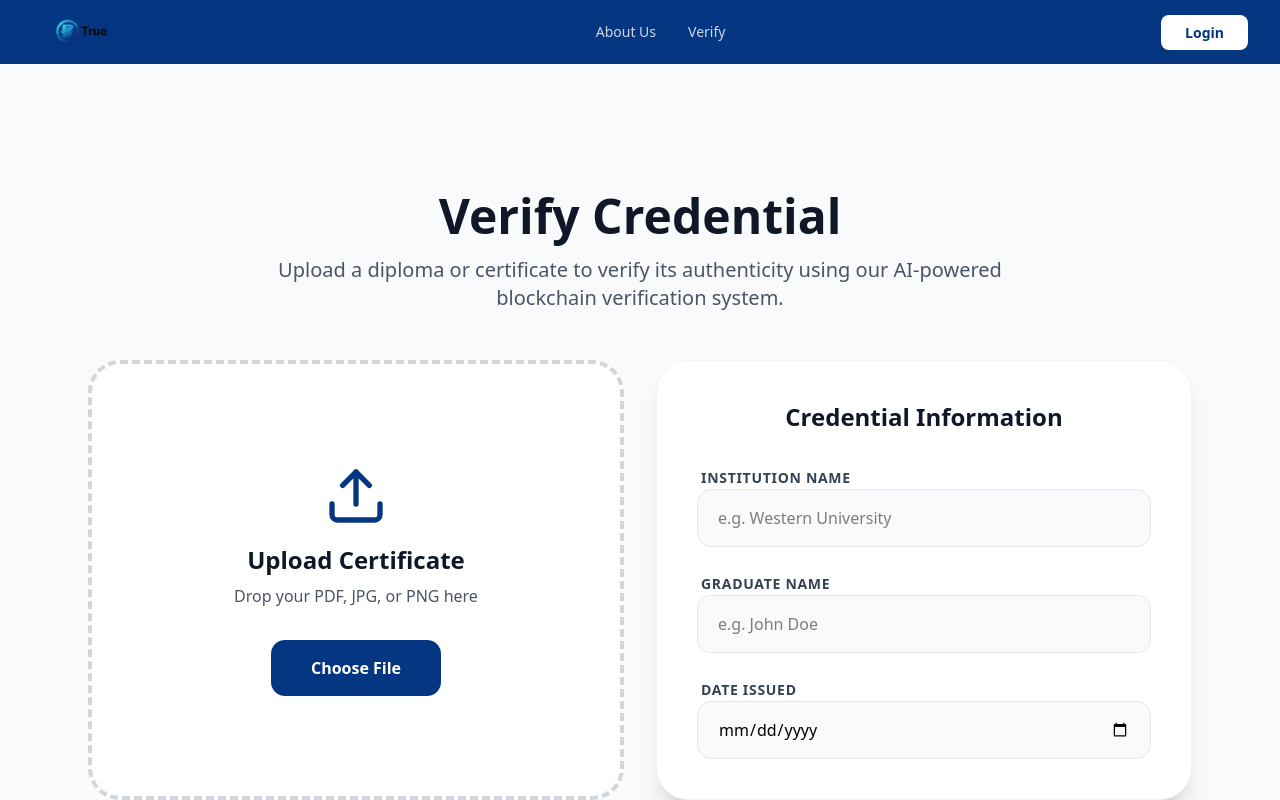
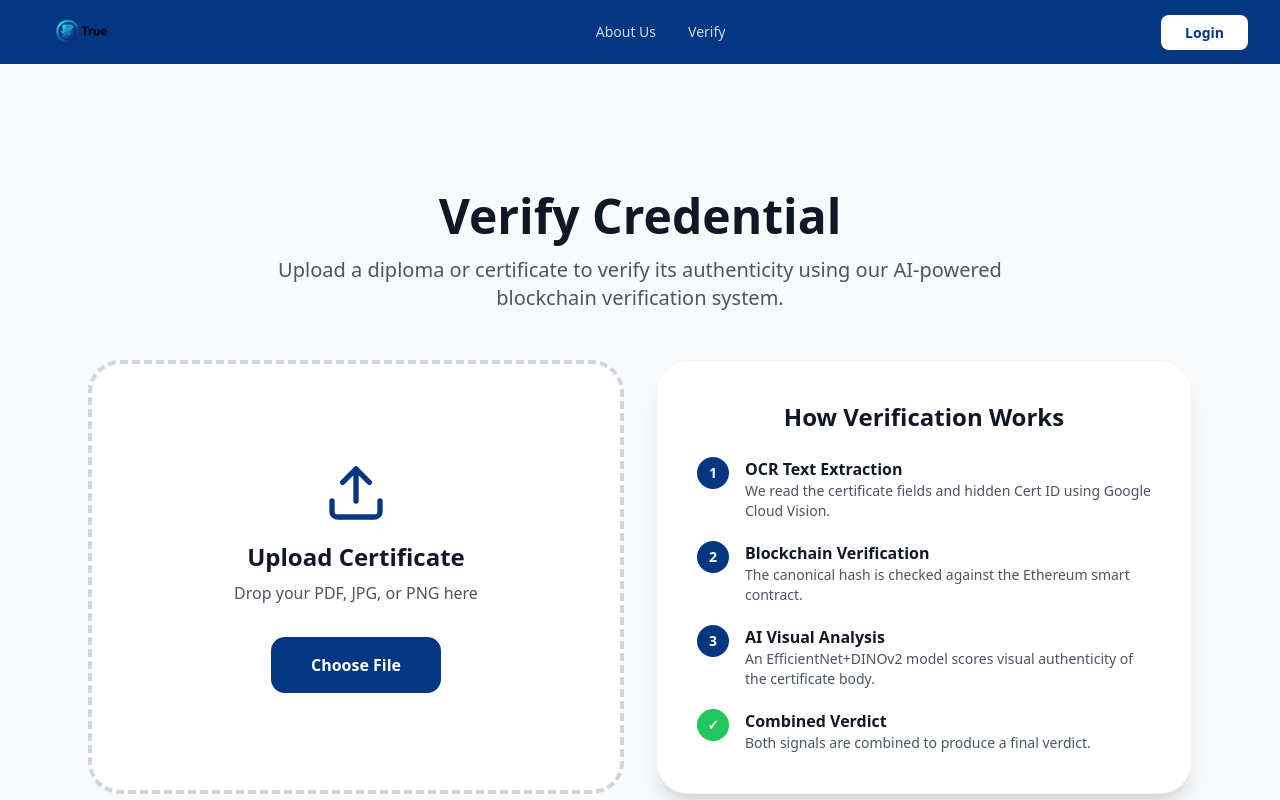
Before and after one commit to WCS-Cyber-25-26/TrueCred, a Next.js app in the folder frontend/: page /verify in a window 1280 px wide. Shown: the top 800 px of the page. Built offline with nearby package versions, Linux system fonts and the light colour scheme.

Commit message:
fix: updated verify page

```diff
--- a/frontend/src/app/components/VerifyPage.jsx
+++ b/frontend/src/app/components/VerifyPage.jsx
@@ -1,15 +1,56 @@
 'use client'
 
 import { useState } from "react";
-import { Upload, Camera, CheckCircle, XCircle, AlertCircle, Download } from "lucide-react";
+import { Upload, Camera, CheckCircle, XCircle, AlertCircle, Download, ExternalLink } from "lucide-react";
+
+const VERDICT_CONFIG = {
+  verified: {
+    color: "text-[#22c55e]",
+    bg: "bg-green-50 border-green-200",
+    icon: <CheckCircle className="w-16 h-16" />,
+    title: "Certificate Verified",
+    message: "This certificate is anchored on the blockchain and passes visual authenticity checks.",
+  },
+  verified_tampered: {
+    color: "text-yellow-600",
+    bg: "bg-yellow-50 border-yellow-200",
+    icon: <AlertCircle className="w-16 h-16" />,
+    title: "Verified but Possibly Tampered",
+    message: "The blockchain record matches, but visual AI analysis detected signs of alteration. Manual review recommended.",
+  },
+  revoked: {
+    color: "text-red-600",
+    bg: "bg-red-50 border-red-200",
+    icon: <XCircle className="w-16 h-16" />,
+    title: "Certificate Revoked",
+    message: "This credential has been revoked by the issuing institution.",
+  },
+  not_on_chain: {
+    color: "text-yellow-600",
+    bg: "bg-yellow-50 border-yellow-200",
+    icon: <AlertCircle className="w-16 h-16" />,
+    title: "Not on Blockchain",
+    message: "The certificate looks authentic visually, but no blockchain record was found. It may be from an unregistered institution.",
+  },
+  forged: {
+    color: "text-red-600",
+    bg: "bg-red-50 border-red-200",
+    icon: <XCircle className="w-16 h-16" />,
+    title: "Forged Certificate",
+    message: "No blockchain record found and visual analysis indicates this certificate is not authentic.",
+  },
+};
+
+const EMPTY_FIELDS = { university: "", studentName: "", degree: "", degreeAwardedDate: "", hiddenIdentifier: "" };
 
 export default function VerifyPage() {
+  const [mode, setMode] = useState("upload"); // upload | fields
   const [isDragging, setIsDragging] = useState(false);
   const [uploadedFile, setUploadedFile] = useState(null);
+  const [fields, setFields] = useState(EMPTY_FIELDS);
   const [verificationStatus, setVerificationStatus] = useState("idle");
-  const [institutionName, setInstitutionName] = useState("");
-  const [graduateName, setGraduateName] = useState("");
-  const [dateIssued, setDateIssued] = useState("");
+  const [result, setResult] = useState(null);
+  const [errorMessage, setErrorMessage] = useState(null);
 
   const handleDragOver = (e) => {
     e.preventDefault();
@@ -26,6 +67,8 @@ export default function VerifyPage() {
     const files = e.dataTransfer.files;
     if (files.length > 0) {
       setUploadedFile(files[0]);
+      setVerificationStatus("idle");
+      setResult(null);
     }
   };
 
@@ -33,73 +76,49 @@ export default function VerifyPage() {
     const files = e.target.files;
     if (files && files.length > 0) {
       setUploadedFile(files[0]);
+      setVerificationStatus("idle");
+      setResult(null);
     }
   };
 
-  const handleVerify = () => {
-    if (!uploadedFile) return;
+  const handleVerify = async () => {
+    setVerificationStatus("loading");
+    setErrorMessage(null);
 
-    setVerificationStatus("loading");
+    try {
+      let response;
+      if (mode === "fields") {
+        response = await fetch("/api/verify/fields", {
+          method: "POST",
+          headers: { "Content-Type": "application/json" },
+          body: JSON.stringify(fields),
+        });
+      } else {
+        const formData = new FormData();
+        formData.append("certificate", uploadedFile);
+        response = await fetch("/api/verify", { method: "POST", body: formData });
+      }
 
-    // Simulate verification process
-    setTimeout(() => {
-      const results = ["verified", "notVerified", "suspicious"];
-      const randomResult = results[Math.floor(Math.random() * results.length)];
-      setVerificationStatus(randomResult);
-    }, 2000);
-  };
-
-  const getStatusColor = (status) => {
-    switch (status) {
-      case "verified":
-        return "text-[#22c55e]";
-      case "notVerified":
-        return "text-red-600";
-      case "suspicious":
-        return "text-yellow-600";
-      default:
-        return "text-gray-600";
+      const data = await response.json();
+      if (!response.ok) {
+        setErrorMessage(data.error || "Verification failed");
+        setVerificationStatus("error");
+        return;
+      }
+      setResult(data);
+      setVerificationStatus(data.verdict);
+    } catch (err) {
+      setErrorMessage("Network error — could not reach verification service");
+      setVerificationStatus("error");
     }
   };
 
-  const getStatusIcon = (status) => {
-    switch (status) {
-      case "verified":
-        return <CheckCircle className="w-16 h-16" />;
-      case "notVerified":
-        return <XCircle className="w-16 h-16" />;
-      case "suspicious":
-        return <AlertCircle className="w-16 h-16" />;
-      default:
-        return null;
-    }
-  };
+  const canVerify = mode === "fields"
+    ? fields.hiddenIdentifier.trim().length > 0
+    : !!uploadedFile;
 
-  const getStatusText = (status) => {
-    switch (status) {
-      case "verified":
-        return "Certificate Verified";
-      case "notVerified":
-        return "Certificate Not Found";
-      case "suspicious":
-        return "Certificate Suspicious";
-      default:
-        return "";
-    }
-  };
-
-  const getStatusMessage = (status) => {
-    switch (status) {
-      case "verified":
-        return "This certificate has been verified against our blockchain database. All details match university records.";
-      case "notVerified":
-        return "This certificate was not found in the university database. It may be fraudulent or from an unregistered institution.";
-      case "suspicious":
-        return "This certificate shows signs of tampering or forgery. AI analysis detected inconsistencies. Manual review recommended.";
-      default:
-        return "";
-    }
-  };
+  const config = VERDICT_CONFIG[verificationStatus];
+  const showResult = result && config;
 
   return (
     <div className="pt-32 pb-20 min-h-screen bg-gray-50">
@@ -114,7 +133,68 @@ export default function VerifyPage() {
           </p>
         </div>
 
-        <div className="grid grid-cols-1 lg:grid-cols-2 gap-8 mb-12">
+        {/* Mode toggle */}
+        {process.env.NEXT_PUBLIC_SHOW_MANUAL_TEST === 'true' && (
+          <div className="flex justify-center mb-8">
+            <div className="inline-flex bg-white border border-gray-200 rounded-xl p-1 shadow-sm">
+              <button
+                onClick={() => { setMode("upload"); setResult(null); setVerificationStatus("idle"); }}
+                className={`px-6 py-2 rounded-lg font-semibold text-sm transition-all ${mode === "upload" ? "bg-[#043682] text-white shadow" : "text-gray-500 hover:text-gray-800"}`}
+              >
+                Upload Certificate
+              </button>
+              <button
+                onClick={() => { setMode("fields"); setResult(null); setVerificationStatus("idle"); }}
+                className={`px-6 py-2 rounded-lg font-semibold text-sm transition-all ${mode === "fields" ? "bg-[#043682] text-white shadow" : "text-gray-500 hover:text-gray-800"}`}
+              >
+                Manual Fields (Test)
+              </button>
+            </div>
+          </div>
+        )}
+
+        {/* Manual fields form */}
+        {mode === "fields" && (
+          <div className="bg-white rounded-[2rem] p-10 shadow-xl border border-gray-100 mb-8">
+            <div className="flex items-center gap-3 mb-6">
+              <span className="text-xs font-bold uppercase tracking-widest text-[#043682] bg-blue-50 px-3 py-1 rounded-full">Testing Mode</span>
+              <p className="text-sm text-gray-500">Skips OCR — verifies fields directly against the blockchain</p>
+            </div>
+            <div className="grid grid-cols-1 md:grid-cols-2 gap-5">
+              {[
+                { key: "university", label: "University", placeholder: "Western University" },
+                { key: "studentName", label: "Student Name", placeholder: "Alice Johnson" },
+                { key: "degree", label: "Degree", placeholder: "Bachelor of Science" },
+                { key: "degreeAwardedDate", label: "Awarded Date", placeholder: "YYYY-MM-DD" },
+              ].map(({ key, label, placeholder }) => (
+                <div key={key}>
+                  <label className="block text-sm font-semibold text-gray-700 mb-1">{label}</label>
+                  <input
+                    type="text"
+                    placeholder={placeholder}
+                    value={fields[key]}
+                    onChange={(e) => setFields((f) => ({ ...f, [key]: e.target.value }))}
+                    className="w-full border border-gray-200 rounded-xl px-4 py-3 text-sm focus:outline-none focus:ring-2 focus:ring-[#043682] focus:border-transparent"
+                  />
+                </div>
+              ))}
+              <div className="md:col-span-2">
+                <label className="block text-sm font-semibold text-gray-700 mb-1">
+                  Cert ID <span className="text-red-500">*</span>
+                </label>
+                <input
+                  type="text"
+                  placeholder="TC-XXXX-XXXX"
+                  value={fields.hiddenIdentifier}
+                  onChange={(e) => setFields((f) => ({ ...f, hiddenIdentifier: e.target.value }))}
+                  className="w-full border border-gray-200 rounded-xl px-4 py-3 text-sm font-mono focus:outline-none focus:ring-2 focus:ring-[#043682] focus:border-transparent"
+                />
+              </div>
+            </div>
+          </div>
+        )}
+
+        <div className={`grid grid-cols-1 lg:grid-cols-2 gap-8 mb-12 ${mode === "fields" ? "hidden" : ""}`}>
           {/* Top Left: Upload Area */}
           <div className="flex flex-col">
             <div
@@ -156,46 +236,39 @@ export default function VerifyPage() {
             </div>
           </div>
 
-          {/* Top Right: Credential Information */}
+          {/* Top Right: How it works */}
           <div className="bg-white rounded-[2rem] p-10 shadow-xl border border-gray-100">
-            <h3 className="text-2xl font-bold text-gray-900 mb-8 text-center">
-              Credential Information
+            <h3 className="text-2xl font-bold text-gray-900 mb-6 text-center">
+              How Verification Works
             </h3>
-            <div className="space-y-6">
-              <div className="space-y-2">
-                <label className="text-sm font-bold text-gray-700 ml-1 uppercase tracking-wider">
-                  Institution Name
-                </label>
-                <input
-                  type="text"
-                  value={institutionName}
-                  onChange={(e) => setInstitutionName(e.target.value)}
-                  placeholder="e.g. Western University"
-                  className="w-full px-5 py-4 bg-gray-50 border border-gray-200 rounded-xl focus:bg-white focus:border-[#043682] focus:ring-4 focus:ring-[#043682]/10 outline-none transition-all"
-                />
+            <div className="space-y-5">
+              <div className="flex items-start gap-4">
+                <div className="w-8 h-8 rounded-full bg-[#043682] text-white flex items-center justify-center text-sm font-bold shrink-0">1</div>
+                <div>
+                  <p className="font-semibold text-gray-900">OCR Text Extraction</p>
+                  <p className="text-sm text-gray-600">We read the certificate fields and hidden Cert ID using Google Cloud Vision.</p>
                 </div>
-              <div className="space-y-2">
-                <label className="text-sm font-bold text-gray-700 ml-1 uppercase tracking-wider">
-                  Graduate Name
-                </label>
-                <input
-                  type="text"
-                  value={graduateName}
-                  onChange={(e) => setGraduateName(e.target.value)}
-                  placeholder="e.g. John Doe"
-                  className="w-full px-5 py-4 bg-gray-50 border border-gray-200 rounded-xl focus:bg-white focus:border-[#043682] focus:ring-4 focus:ring-[#043682]/10 outline-none transition-all"
-                />
               </div>
-              <div className="space-y-2">
-                <label className="text-sm font-bold text-gray-700 ml-1 uppercase tracking-wider">
-                  Date Issued
-                </label>
-                <input
-                  type="date"
-                  value={dateIssued}
-                  onChange={(e) => setDateIssued(e.target.value)}
-                  className="w-full px-5 py-4 bg-gray-50 border border-gray-200 rounded-xl focus:bg-white focus:border-[#043682] focus:ring-4 focus:ring-[#043682]/10 outline-none transition-all"
-                />
+              <div className="flex items-start gap-4">
+                <div className="w-8 h-8 rounded-full bg-[#043682] text-white flex items-center justify-center text-sm font-bold shrink-0">2</div>
+                <div>
+                  <p className="font-semibold text-gray-900">Blockchain Verification</p>
+                  <p className="text-sm text-gray-600">The canonical hash is checked against the Ethereum smart contract.</p>
+                </div>
+              </div>
+              <div className="flex items-start gap-4">
+                <div className="w-8 h-8 rounded-full bg-[#043682] text-white flex items-center justify-center text-sm font-bold shrink-0">3</div>
+                <div>
+                  <p className="font-semibold text-gray-900">AI Visual Analysis</p>
+                  <p className="text-sm text-gray-600">An EfficientNet+DINOv2 model scores visual authenticity of the certificate body.</p>
+                </div>
+              </div>
+              <div className="flex items-start gap-4">
+                <div className="w-8 h-8 rounded-full bg-[#22c55e] text-white flex items-center justify-center text-sm font-bold shrink-0">✓</div>
+                <div>
+                  <p className="font-semibold text-gray-900">Combined Verdict</p>
+                  <p className="text-sm text-gray-600">Both signals are combined to produce a final verdict.</p>
+                </div>
               </div>
             </div>
           </div>
@@ -249,7 +322,7 @@ export default function VerifyPage() {
         <div className="max-w-xl mx-auto mb-16">
           <button
             onClick={handleVerify}
-            disabled={!uploadedFile || verificationStatus === "loading"}
+            disabled={!canVerify || verificationStatus === "loading"}
             className="w-full bg-[#22c55e] text-white py-5 rounded-2xl font-bold text-2xl transition-all hover:bg-[#16a34a] hover:shadow-[0_10px_30px_rgba(34,197,94,0.3)] disabled:bg-gray-200 disabled:cursor-not-allowed active:scale-[0.98] flex items-center justify-center gap-3"
           >
             {verificationStatus === "loading" ? (
@@ -263,48 +336,137 @@ export default function VerifyPage() {
           </button>
         </div>
 
+        {/* Error display */}
+        {verificationStatus === "error" && (
+          <div className="bg-red-50 border border-red-200 rounded-2xl p-6 mb-8 flex items-center gap-4">
+            <XCircle className="w-8 h-8 text-red-600 shrink-0" />
+            <p className="text-red-700 font-medium">{errorMessage}</p>
+          </div>
+        )}
+
         {/* Results Section */}
-        {verificationStatus !== "idle" && verificationStatus !== "loading" && (
-          <div className="bg-white rounded-2xl p-10 shadow-lg">
-            <div className="flex items-start gap-6">
-              <div className={getStatusColor(verificationStatus)}>
-                {getStatusIcon(verificationStatus)}
+        {showResult && (
+          <div className={`rounded-2xl p-10 shadow-lg border ${config.bg}`}>
+            <div className="flex items-start gap-6 mb-8">
+              <div className={config.color}>{config.icon}</div>
+              <div className="flex-1">
+                <h2 className={`text-3xl font-bold mb-3 ${config.color}`}>
+                  {config.title}
+                </h2>
+                <p className="text-gray-700 text-lg">{config.message}</p>
               </div>
-              <div className="flex-1">
-                <h2 className={`text-3xl font-bold mb-3 ${getStatusColor(verificationStatus)}`}>
-                  {getStatusText(verificationStatus)}
-                </h2>
-                <p className="text-gray-700 text-lg mb-6">
-                  {getStatusMessage(verificationStatus)}
-                </p>
+            </div>
 
-                {verificationStatus === "verified" && (
-                  <div className="space-y-4 bg-gray-50 rounded-lg p-6 mb-6">
+            {/* Dual-signal detail cards */}
+            <div className="grid grid-cols-1 md:grid-cols-2 gap-6 mb-8">
+              {/* AI Score */}
+              {result.aiScore !== null ? (
+                <div className="bg-white rounded-xl p-6 border border-gray-100">
+                  <p className="text-sm font-bold text-gray-500 uppercase tracking-wider mb-3">AI Visual Score</p>
+                  <div className="flex items-center gap-3 mb-2">
+                    <span className="text-3xl font-bold text-gray-900">
+                      {(result.aiScore * 100).toFixed(0)}%
+                    </span>
+                    <span className={`text-sm font-semibold px-2 py-1 rounded-full ${result.aiScore >= 0.7 ? 'bg-green-100 text-green-700' : 'bg-red-100 text-red-700'}`}>
+                      {result.aiScore >= 0.7 ? 'Authentic' : 'Suspicious'}
+                    </span>
+                  </div>
+                  <div className="w-full bg-gray-100 rounded-full h-2">
+                    <div
+                      className={`h-2 rounded-full transition-all ${result.aiScore >= 0.7 ? 'bg-green-500' : 'bg-red-500'}`}
+                      style={{ width: `${result.aiScore * 100}%` }}
+                    />
+                  </div>
+                </div>
+              ) : (
+                <div className="bg-gray-50 rounded-xl p-6 border border-gray-100 flex items-center justify-center">
+                  <p className="text-sm text-gray-400 italic">AI score skipped in manual test mode</p>
+                </div>
+              )}
+
+              {/* Blockchain */}
+              <div className="bg-white rounded-xl p-6 border border-gray-100">
+                <p className="text-sm font-bold text-gray-500 uppercase tracking-wider mb-3">Blockchain Record</p>
+                <div className="space-y-2">
+                  <div className="flex items-center gap-2">
+                    {result.issuedAt ? (
+                      <CheckCircle className="w-5 h-5 text-green-500" />
+                    ) : (
+                      <XCircle className="w-5 h-5 text-red-500" />
+                    )}
+                    <span className="text-sm text-gray-700">
+                      {result.issuedAt
+                        ? `Issued ${new Date(result.issuedAt).toLocaleDateString()}`
+                        : 'Not found on chain'}
+                    </span>
+                  </div>
+                  {result.revokedAt && (
+                    <div className="flex items-center gap-2">
+                      <XCircle className="w-5 h-5 text-red-500" />
+                      <span className="text-sm text-gray-700">
+                        Revoked {new Date(result.revokedAt).toLocaleDateString()}
+                      </span>
+                    </div>
+                  )}
+                  {result.rsaVerified && (
+                    <div className="flex items-center gap-2">
+                      <CheckCircle className="w-5 h-5 text-green-500" />
+                      <span className="text-sm text-gray-700">RSA signature verified</span>
+                    </div>
+                  )}
+                </div>
+              </div>
+            </div>
+
+            {/* Credential details */}
+            {result.credential && (
+              <div className="bg-white rounded-xl p-6 border border-gray-100 mb-6">
+                <p className="text-sm font-bold text-gray-500 uppercase tracking-wider mb-4">Credential Details</p>
                 <div className="grid grid-cols-2 gap-4">
                   <div>
-                        <p className="text-sm text-gray-600 mb-1">Institution</p>
+                    <p className="text-sm text-gray-500 mb-1">Institution</p>
+                    <p className="font-semibold text-gray-900">{result.credential.university.name}</p>
+                  </div>
+                  <div>
+                    <p className="text-sm text-gray-500 mb-1">Degree</p>
+                    <p className="font-semibold text-gray-900">{result.credential.degreeName}</p>
+                  </div>
+                  {result.credential.program && (
+                    <div>
+                      <p className="text-sm text-gray-500 mb-1">Program</p>
+                      <p className="font-semibold text-gray-900">{result.credential.program}</p>
+                    </div>
+                  )}
+                  <div>
+                    <p className="text-sm text-gray-500 mb-1">Awarded</p>
                     <p className="font-semibold text-gray-900">
-                          {institutionName || "Stanford University"}
+                      {new Date(result.credential.awardedDate).toLocaleDateString()}
                     </p>
                   </div>
+                </div>
+              </div>
+            )}
+
+            {/* Canonical hash + etherscan link — only shown when on-chain */}
+            {result.issuedAt && (
+              <div className="bg-white rounded-xl p-6 border border-gray-100 mb-6">
+                <p className="text-sm font-bold text-gray-500 uppercase tracking-wider mb-3">Cryptographic Proof</p>
+                <div className="space-y-3">
                   <div>
-                        <p className="text-sm text-gray-600 mb-1">Graduate</p>
-                        <p className="font-semibold text-gray-900">
-                          {graduateName || "Jane Smith"}
-                        </p>
+                    <p className="text-xs text-gray-500 mb-1">Canonical Hash (SHA-256)</p>
+                    <p className="font-mono text-xs text-gray-700 break-all">{result.canonicalHash}</p>
                   </div>
-                      <div>
-                        <p className="text-sm text-gray-600 mb-1">Verification Timestamp</p>
-                        <p className="font-semibold text-gray-900">
-                          {new Date().toLocaleString()}
-                        </p>
-                      </div>
-                      <div>
-                        <p className="text-sm text-gray-600 mb-1">Blockchain Hash</p>
-                        <p className="font-mono text-sm text-gray-900 truncate">
-                          0x7d4f3a9b2e1c...8f6d2a
-                        </p>
-                      </div>
+                  {result.etherscanUrl && (
+                    <a
+                      href={result.etherscanUrl}
+                      target="_blank"
+                      rel="noopener noreferrer"
+                      className="inline-flex items-center gap-2 text-[#043682] text-sm font-semibold hover:underline"
+                    >
+                      <ExternalLink className="w-4 h-4" />
+                      View on Etherscan
+                    </a>
+                  )}
                 </div>
               </div>
             )}
@@ -314,8 +476,6 @@ export default function VerifyPage() {
               Download Verification Report
             </button>
           </div>
-            </div>
-          </div>
         )}
       </div>
     </div>
```
Lines whose indentation alone changed are shown as unchanged.
